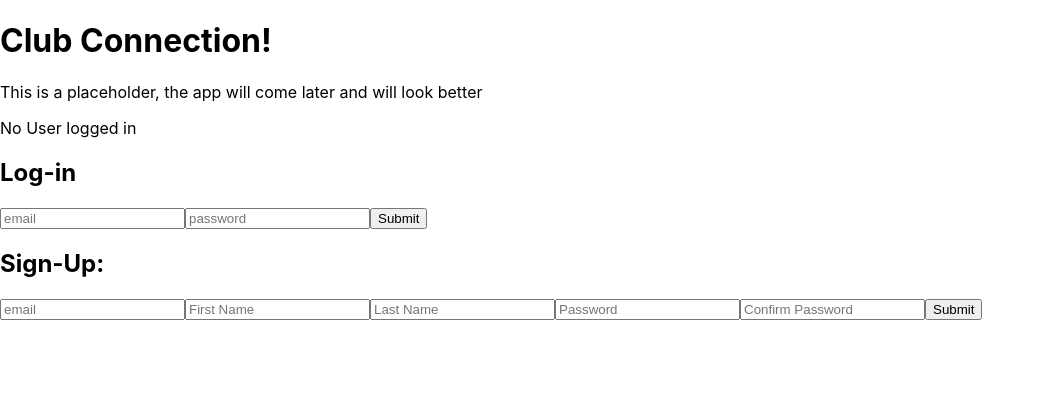
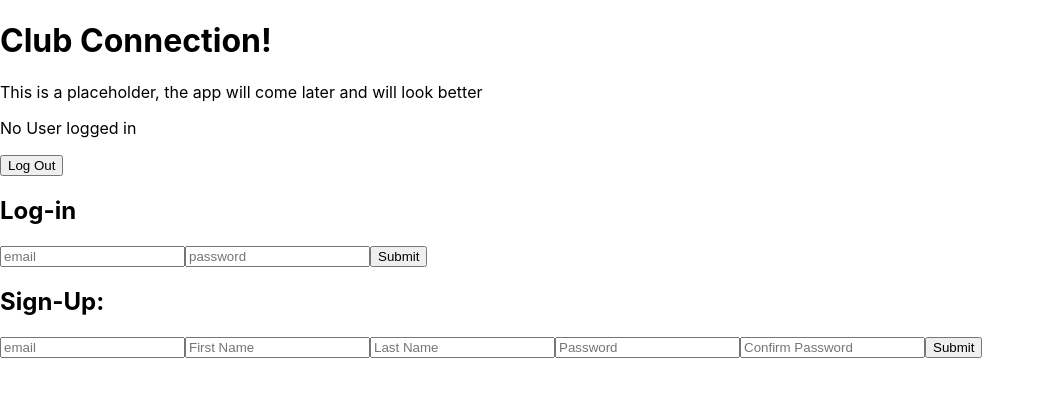
Before and after one commit to amdepaolo/club-management-app, a React (Create React App) app in the folder client/: page / in a window 1280 px wide. Shown: the top 396 px of the page, without its empty margins (0-1045 px from the left). Built offline with nearby package versions, Linux system fonts and the light colour scheme; no server answers.

Commit message:
Adds logout button

```diff
--- a/client/src/App.js
+++ b/client/src/App.js
@@ -4,15 +4,23 @@ import Login from "./components/Login";
 
 function App() {
   const [user, setUser] = useState(null)
-  useEffect(()=>{
-    fetch('/me')
-  })
+  // useEffect(()=>{
+  //   fetch('/me')
+  // })
+
+  function logOut(){
+    fetch('/logout', {method: 'DELETE'})
+    .then(r => {if (r.ok)
+      setUser(null)}
+    )
+  }
 
   return (
     <div className="App">
       <h1>Club Connection!</h1>
       <p> This is a placeholder, the app will come later and will look better</p>
       {user? <p>User logged in</p>: <p>No User logged in</p>}
+      <button onClick={logOut}>Log Out</button>
       <Login onLogin={setUser}></Login>
       <SignUp></SignUp>
     </div>
```
